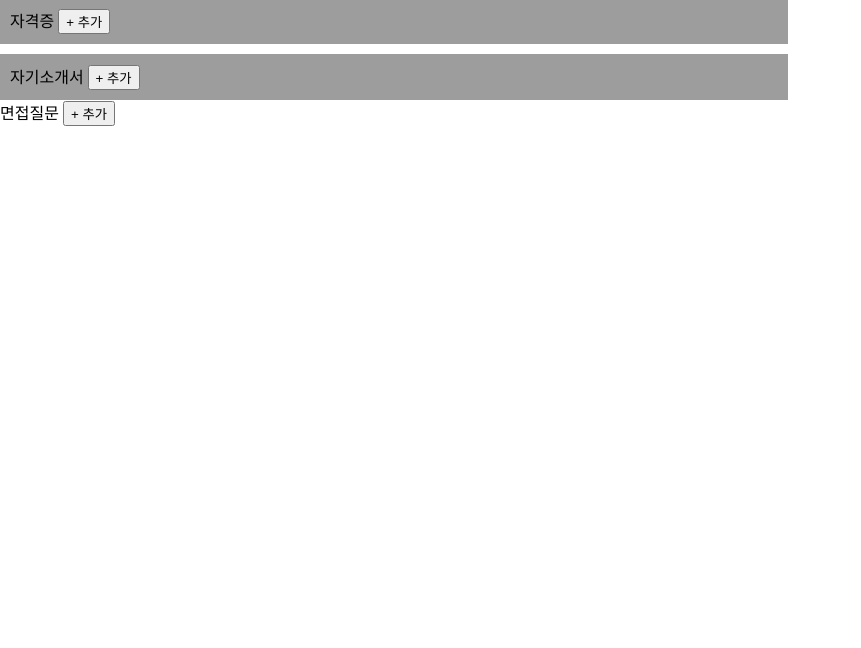
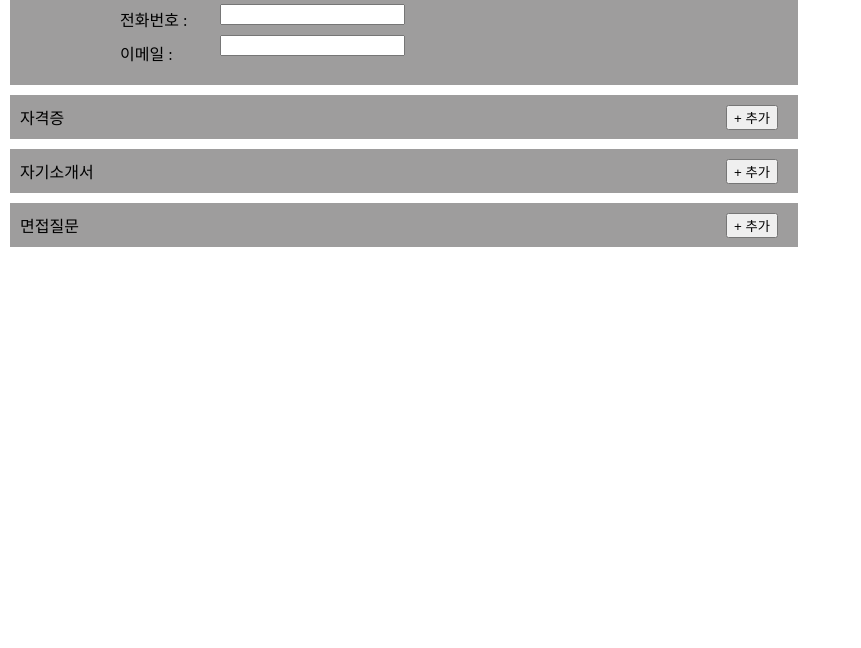
Before and after one commit to davidpark216/ResumeMaker, a plain HTML site: page index.html in a window 1280 px wide. Shown: the part 152-800 px from the top of the page, without its empty margins (0-861 px from the left). Drawn offline with Linux system fonts and the light colour scheme.

Commit message:
style : 자격증, 면접질문, 자기소개서 영역 스타일 추가

```diff
--- a/style.css
+++ b/style.css
@@ -1,9 +1,9 @@
 body {
   margin: 0;
-  padding: 0;
+  padding-left: 10px;
 }
 
-#test {
+#mainHead {
   font-size: 100px;
 }
 
@@ -16,15 +16,9 @@ body {
   padding: 10px;
 }
 
-#certification {
-  margin-top: 10px;
-  background-color: #9e9d9d;
-  width: 60vw;
-  height: auto;
-  padding: 10px;
-}
-
-#introdution {
+#certification,
+#introdution,
+#interview {
   margin-top: 10px;
   background-color: #9e9d9d;
   width: 60vw;
@@ -41,3 +35,23 @@ body {
 .inputSpace {
   margin-bottom: 10px;
 }
+
+#certifiAdd,
+#introAdd,
+#interviewAdd {
+  float: right;
+  margin-right: 10px;
+}
+
+.certifiText,
+.introText,
+.interviewText {
+  width: 50vw;
+  height: 20vh;
+}
+
+.certifiContent,
+.introContent,
+.interviewContent {
+  margin-bottom: 10px;
+}
```
